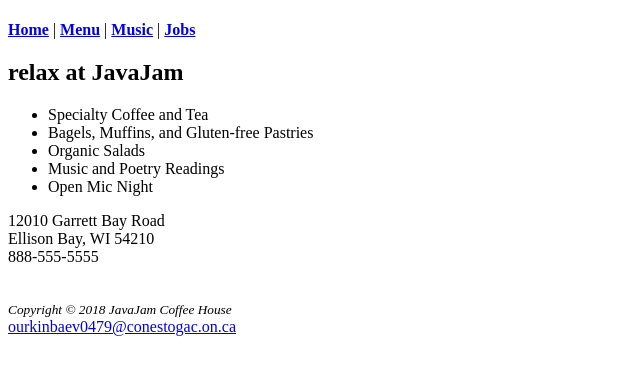
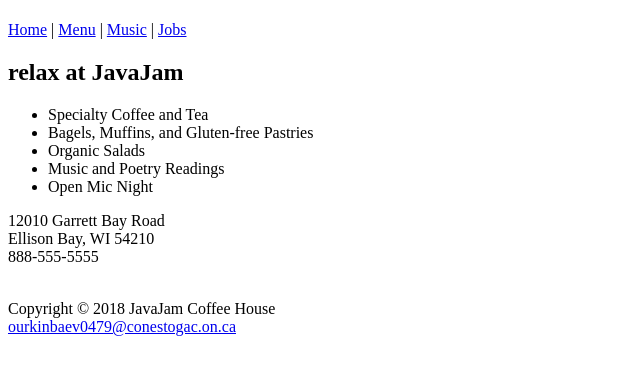
Before and after one commit to OmonUrkinbaev71/javajam, a plain HTML site: page index.html in a window 1280 px wide. Shown: the part 59-434 px from the top of the page, without its empty margins (0-640 px from the left). Drawn offline with Linux system fonts and the light colour scheme.

Commit message:
commiting test changes

```diff
--- a/index.html
+++ b/index.html
@@ -6,16 +6,17 @@
     <meta http-equiv="X-UA-Compatible" content="IE=edge">
     <meta name="viewport" content="width=device-width, initial-scale=1.0">
     <title>JavaJam Coffee House</title>
+    <link rel="stylesheet" href="javajam.css">
 </head>
 <b></b>
-
+<div id="wrapper">
 <body>
     <h1>JavaJam Coffee House</h1>
     <nav>
-        <a href="index.html"><b>Home</b></a> |
-        <a href="menu.html"><b>Menu</b></a> |
-        <a href="music.html"><b>Music</b></a> |
-        <a href="jobs.html"><b>Jobs</b></a>
+        <a href="index.html">Home</a> |
+        <a href="menu.html">Menu</a> |
+        <a href="music.html">Music</a> |
+        <a href="jobs.html">Jobs</a>
     </nav>
     <main>
         <h2>relax at JavaJam</h2>
@@ -25,6 +26,7 @@
             <li>Organic Salads</li>
             <li>Music and Poetry Readings</li>
             <li>Open Mic Night</li>
+
         </ul>
         <div>
             <p>12010 Garrett Bay Road <br>
@@ -36,10 +38,10 @@
         </div>
         <br>
         <footer>
-           <small><i>Copyright &copy; 2018 JavaJam Coffee House</i></small><br>
+            Copyright &copy; 2018 JavaJam Coffee House<br>
             <a href="mailto:ourkinbaev0479@conestogac.on.ca">ourkinbaev0479@conestogac.on.ca</a>
         </footer>
     </main>
 </body>
-
+</div>
 </html>
```
